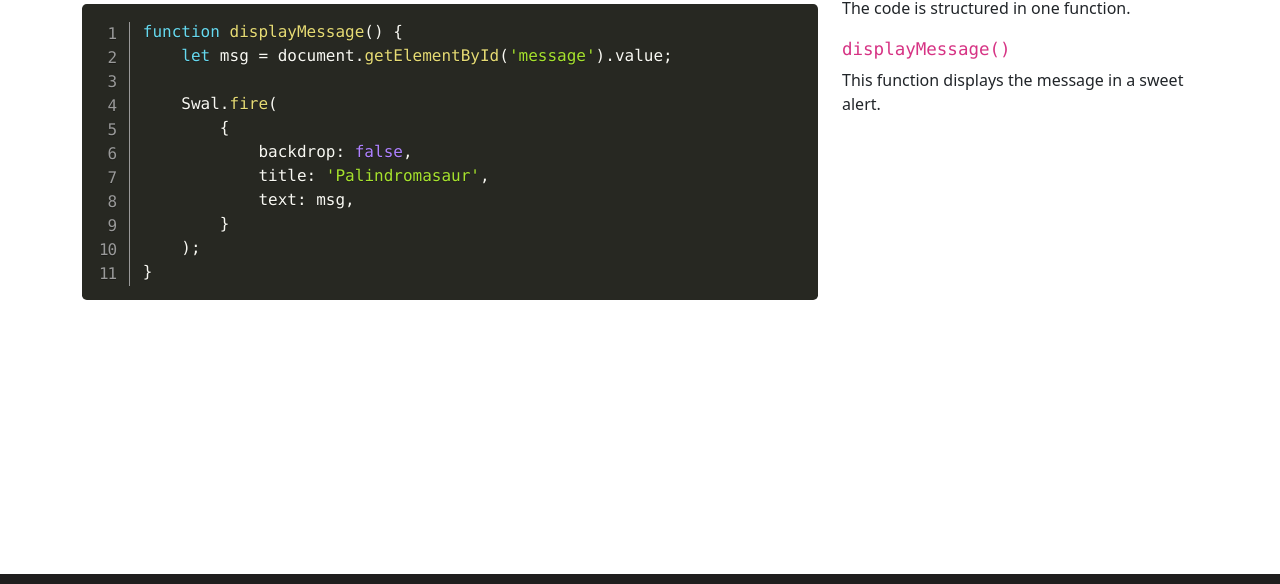
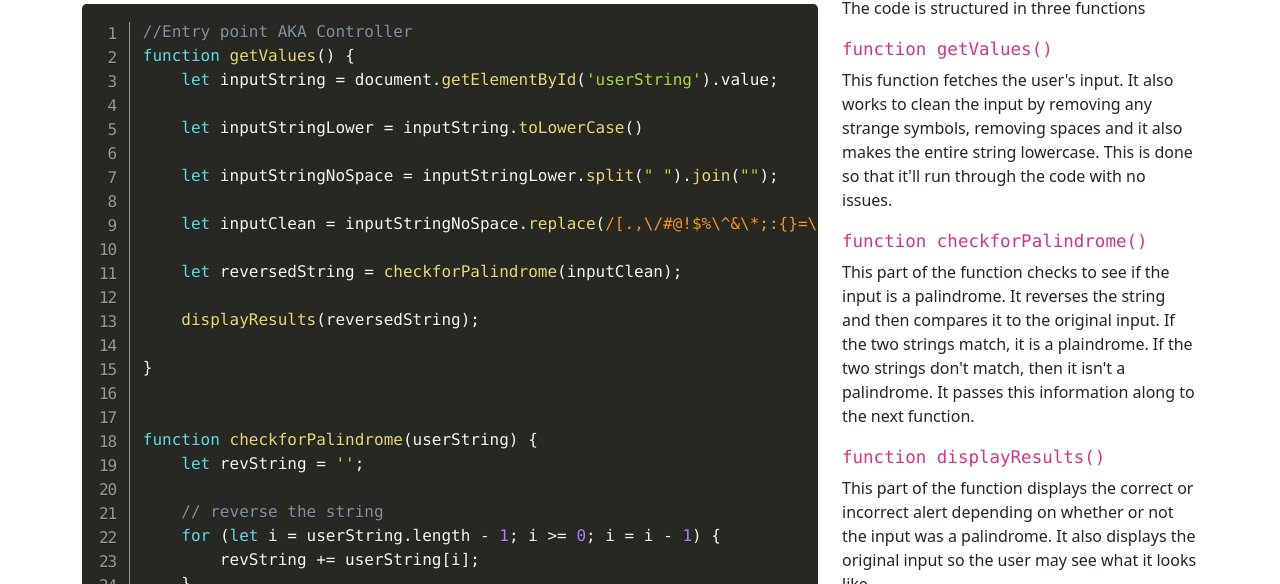
Before and after one commit to kamszeliga/PALINDROMASAUR, a plain HTML site: page code.html in a window 1280 px wide. Shown: the part 144-728 px from the top of the page. Drawn offline with nearby package versions, Linux system fonts and the light colour scheme.

Commit message:
Code Description

```diff
--- a/code.html
+++ b/code.html
@@ -75,25 +75,91 @@
             <div class="col-12 col-lg-8">
                 <pre class="line-numbers">
                 <code class="language-js">
-                    function displayMessage() {
-                        let msg = document.getElementById('message').value;
+                    //Entry point AKA Controller
+function getValues() {
+    let inputString = document.getElementById('userString').value;
 
-                        Swal.fire(
-                            {
-                                backdrop: false,
-                                title: 'Palindromasaur',
-                                text: msg,
-                            }
-                        );
-                    }
+    let inputStringLower = inputString.toLowerCase()
+
+    let inputStringNoSpace = inputStringLower.split(" ").join("");
+
+    let inputClean = inputStringNoSpace.replace(/[.,\/#@!$%\^&\*;:{}=\-_`~()]/g, "");
+
+    let reversedString = checkforPalindrome(inputClean);
+
+    displayResults(reversedString);
+
+}
+
+
+function checkforPalindrome(userString) {
+    let revString = '';
+
+    // reverse the string
+    for (let i = userString.length - 1; i >= 0; i = i - 1) {
+        revString += userString[i];
+    }
+    // assign palindrome y/n value here???
+    if (revString == userString) {
+        return true;
+    }
+
+    if (revString != userString) {
+        return false;
+    }
+    //return palindromeT/F ??
+
+    return revString == userString;
+
+}
+
+
+//incorrect or correct pop up w/ results
+function displayResults(revString) {
+
+    // THIS IS MESSY BUT IT WORKS SO ITS GOOD FOR NOW
+
+    let inputString = document.getElementById('userString').value;
+
+    let inputStringLower = inputString.toLowerCase()
+
+    let inputStringNoSpace = inputStringLower.split(" ").join("");
+
+    let inputClean = inputStringNoSpace.replace(/[.,\/#@!$%\^&\*;:{}=\-_`~()]/g, "");
+
+    let reversedString = checkforPalindrome(inputClean);
+
+    document.getElementById('resultsTrue').textContent = inputClean;
+    document.getElementById('resultsFalse').textContent = inputClean;
+
+    if (revString == true) {
+
+        document.getElementById('alertCorrect').classList.remove('invisible');
+    }
+
+    if (revString == false) {
+
+        document.getElementById('alertIncorrect').classList.remove('invisible');
+    }
+}
                 </code>
             </pre>
             </div>
             <!--Code Description-->
             <div class="col-12 col-lg-4">
-                <p>The code is structured in one function.</p>
-                <h5><code>displayMessage()</code></h5>
-                <p>This function displays the message in a sweet alert.</p>
+                <p>The code is structured in three functions</p>
+                <h5><code>function getValues()</code></h5>
+                <p>This function fetches the user's input.
+                    It also works to clean the input by removing any strange symbols, removing spaces and it also makes the entire string lowercase.
+                    This is done so that it'll run through the code with no issues.</p>
+                <h5><code>function checkforPalindrome()</code></h5>
+                <p>This part of the function checks to see if the input is a palindrome.
+                    It reverses the string and then compares it to the original input.
+                    If the two strings match, it is a plaindrome. If the two strings don't match,
+                    then it isn't a palindrome. It passes this information along to the next function.</p>
+                <h5><code>function displayResults()</code></h5>
+                <p>This part of the function displays the correct or incorrect alert depending on whether or not the input was a palindrome.
+                    It also displays the original input so the user may see what it looks like.</p>
             </div>
         </div>
     </main>
```
Also changed, not shown: js/site.js (+6 -6 lines).
